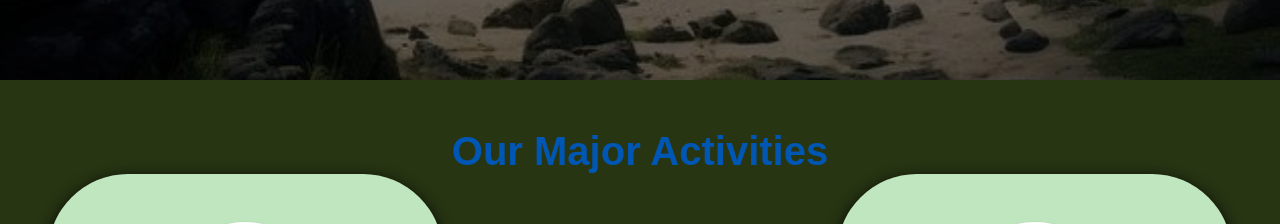
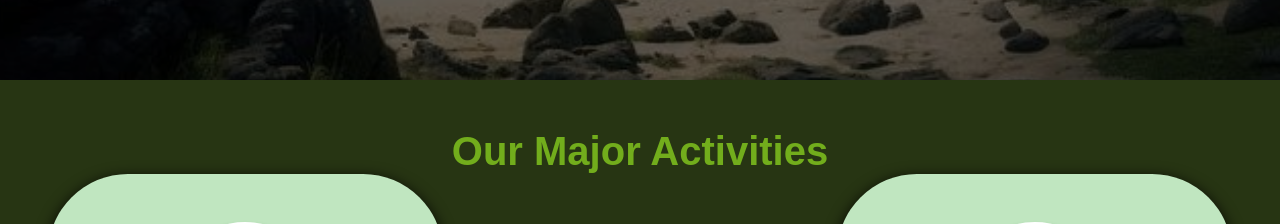
Before and after one commit to OG-DHRUV-1002/dns-website, a React (Create React App) app: page / in a window 1280 px wide. Shown: the part 800-1024 px from the top of the page. Built offline with nearby package versions, Linux system fonts and the light colour scheme; grey boxes are pictures that could not be loaded.

Commit message:
Home.css

```diff
--- a/src/pages/Home.css
+++ b/src/pages/Home.css
@@ -7,7 +7,7 @@
 }
 
 .home-activities-section h2 {
-  color: #0056b3;
+  color: #72AD1C;
   margin-bottom: 0rem;
   font-size: 2.5rem;
 }
```
